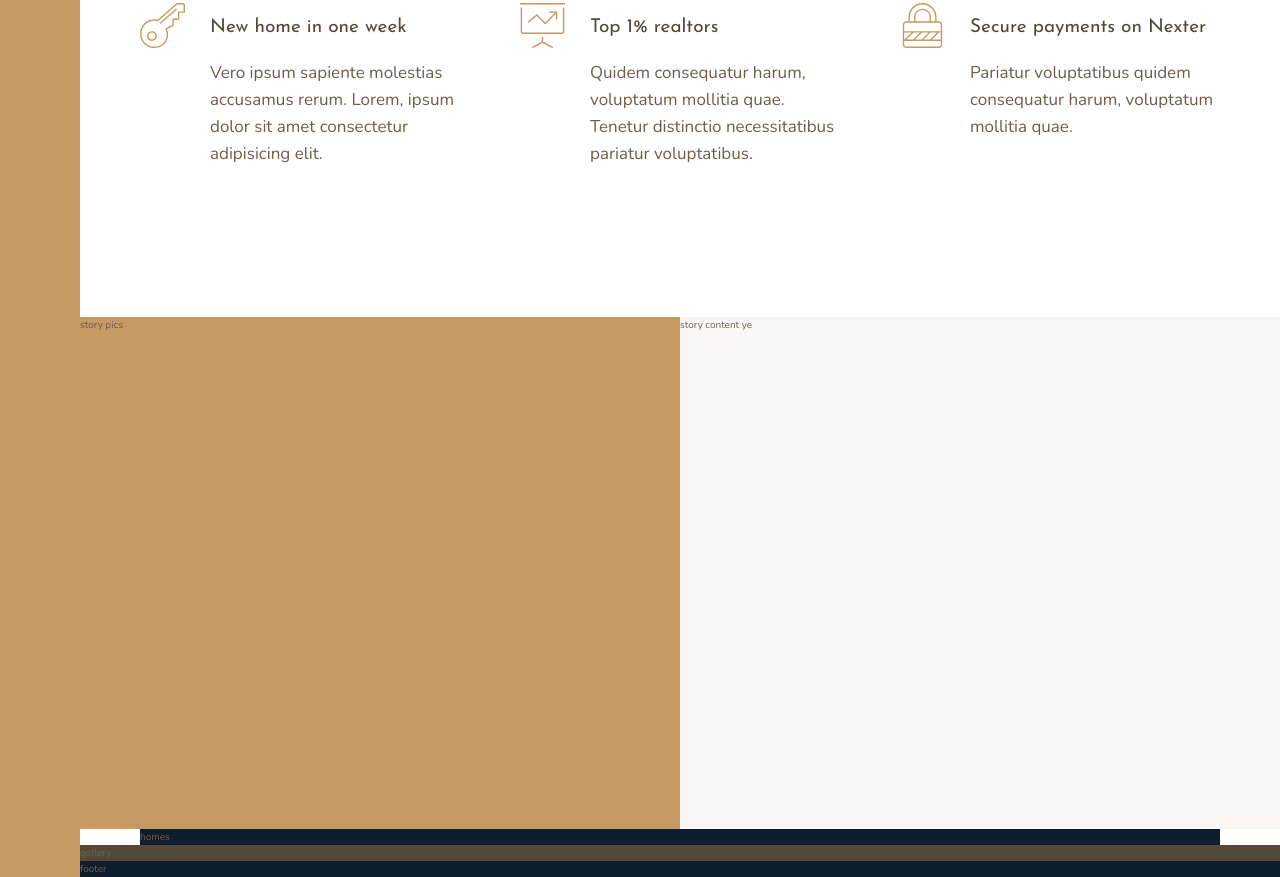
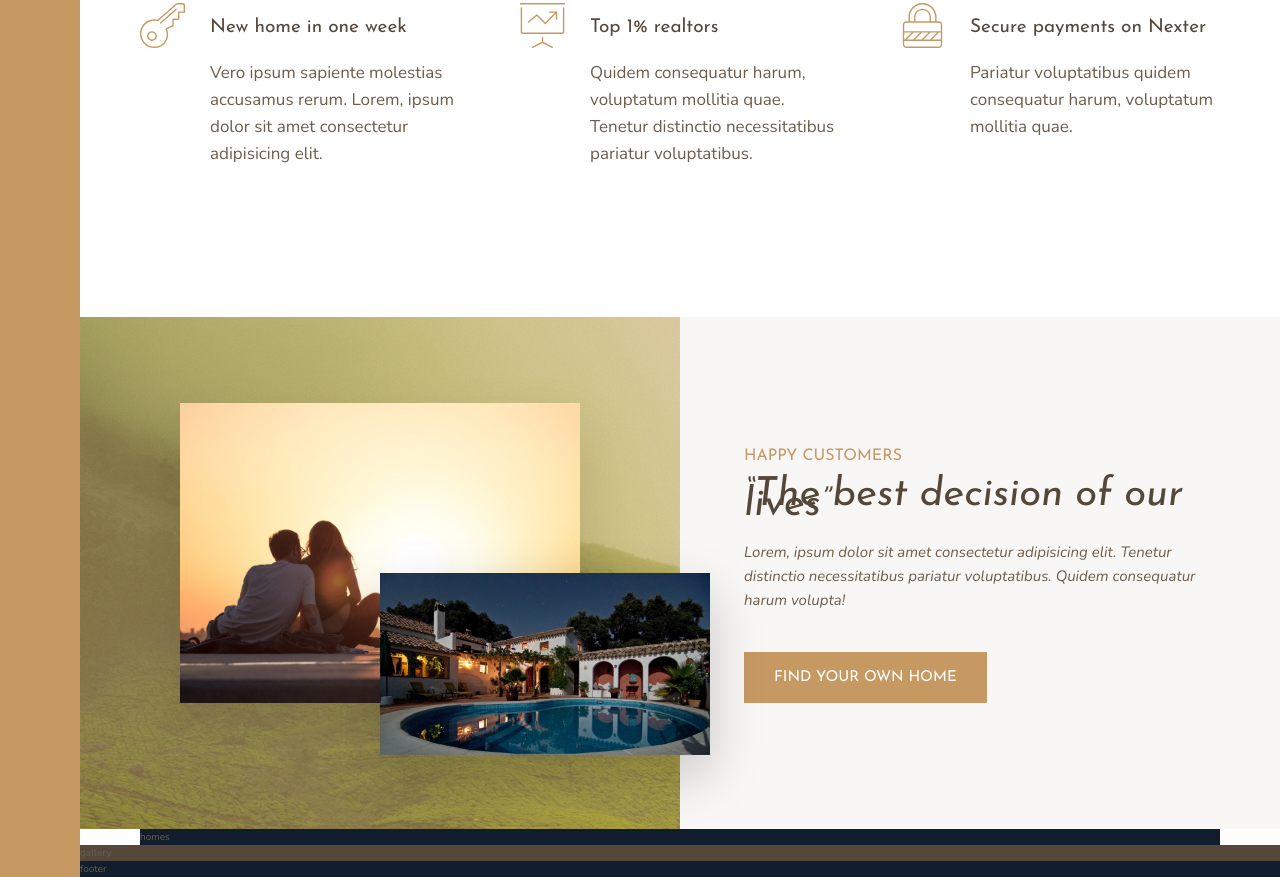
Before and after one commit to kutaysahindev/Nexter, a website: page index.html in a window 1280 px wide. Shown: the part 991-1868 px from the top of the page. Drawn offline with nearby package versions, Linux system fonts and the light colour scheme.

Commit message:
Build story section

```diff
--- a/index.html
+++ b/index.html
@@ -80,8 +80,26 @@
         </p>
       </div>
     </section>
-    <div class="story__pictures">story pics</div>
-    <div class="story__content">story content ye</div>
+    <div class="story__pictures">
+      <img
+        src="img/story-1.jpeg"
+        alt="Couple with a new house"
+        class="story__img--1"
+      />
+      <img src="img/story-2.jpeg" alt="New house" class="story__img--2" />
+    </div>
+    <div class="story__content">
+      <h3 class="heading-3 mb-sm">Happy Customers</h3>
+      <h2 class="heading-2 heading-2--dark mb-md">
+        &ldquo;The best decision of our lives&rdquo;
+      </h2>
+      <p class="story__text">
+        Lorem, ipsum dolor sit amet consectetur adipisicing elit. Tenetur
+        distinctio necessitatibus pariatur voluptatibus. Quidem consequatur
+        harum volupta!
+      </p>
+      <button class="btn">Find your own home</button>
+    </div>
     <section class="homes">homes</section>
     <section class="gallery">gallery</section>
     <footer class="footer">footer</footer>
--- a/sass/_story.scss
+++ b/sass/_story.scss
@@ -2,9 +2,49 @@
   &__pictures {
     background-color: $color-primary;
     grid-column: full-start / col-end 4;
+    background-image: linear-gradient(
+        rgba($color-primary, 0.5),
+        rgba($color-primary, 0.5)
+      ),
+      url(../img/back.jpg);
+
+    display: grid;
+    grid-template-rows: repeat(6, 1fr);
+    grid-template-columns: repeat(6, 1fr);
   }
+  &__img--1 {
+    width: 100%;
+    grid-row: 2 / 6;
+    grid-column: 2 / 6;
+    box-shadow: 0 2rem 5rem rgba(#000, 0.1);
+  }
+  &__img--2 {
+    width: 110%;
+    grid-row: 4 / 6;
+    grid-column: 4 / 7;
+    z-index: 20;
+    box-shadow: 0 2rem 5rem rgba(#000, 0.2);
+  }
+
   &__content {
     background-color: $color-grey-light-1;
     grid-column: col-start 5 / full-end;
+
+    padding: 6rem 8vh;
+    /*
+    display: flex;
+    flex-direction: column;
+    justify-content: center;
+    align-items: flex-start;*/
+
+    display: grid;
+    align-content: center;
+    justify-items: start;
+  }
+
+  &__text {
+    font-size: 1.5rem;
+    font-style: italic;
+    margin-bottom: 4rem;
   }
 }
--- a/sass/_typography.scss
+++ b/sass/_typography.scss
@@ -9,9 +9,25 @@
 
 .heading-2 {
   @extend %heading;
+
+  font-size: 4rem;
+  font-style: italic;
+  line-height: 1rem;
+
+  &--light {
+    color: $color-grey-light-1;
+  }
+
+  &--dark {
+    color: $color-grey-dark-1;
+  }
 }
 .heading-3 {
   @extend %heading;
+
+  font-size: 1.6rem;
+  color: $color-primary;
+  text-transform: uppercase;
 }
 .heading-4 {
   @extend %heading;
@@ -24,3 +40,31 @@
     color: $color-grey-dark-1;
   }
 }
+
+.btn {
+  background-color: $color-primary;
+  color: #fff;
+  border: none;
+  border-radius: 0;
+  font-family: $font-display;
+  font-size: 1.5rem;
+  text-transform: uppercase;
+  padding: 1.8rem 3rem;
+  cursor: pointer;
+  transition: all 0.2s;
+  &:hover {
+    background-color: $color-primary-dark;
+  }
+}
+.mb-sm {
+  margin-bottom: 2rem;
+}
+.mb-md {
+  margin-bottom: 3rem;
+}
+.mb-lg {
+  margin-bottom: 4rem;
+}
+.mb-hg {
+  margin-bottom: 8rem;
+}
```
Also changed, not shown: css/style.css.
